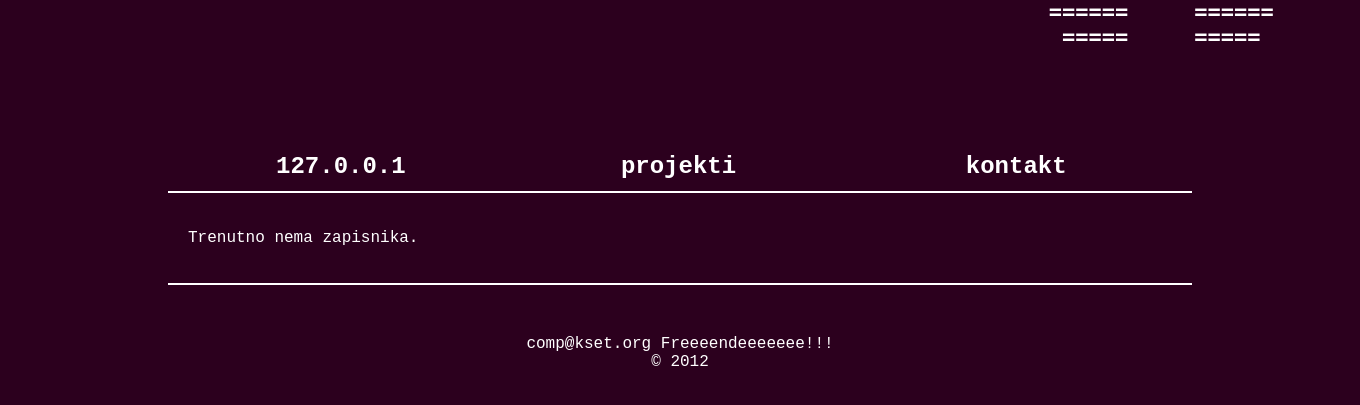
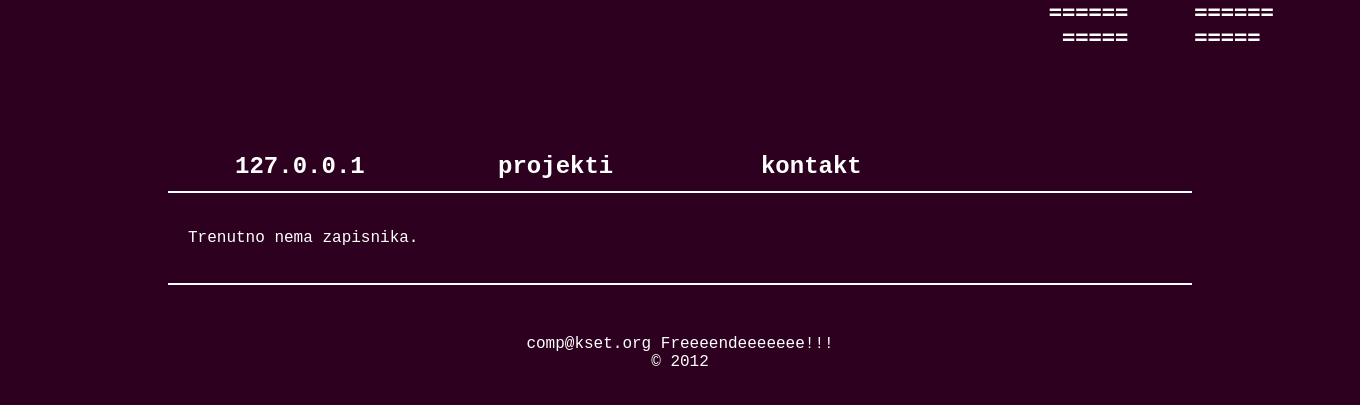
Before and after one commit to morrigan/comp-kset-org, a Django app: page /zapisnici/ in a window 1360 px wide. Shown: the part 246-651 px from the top of the page. Run offline with Django 3.2, Linux system fonts and the light colour scheme; data that the repository does not hold is empty.

Commit message:
Changed menu item width to accomodate 4 items

```diff
--- a/comp/comp/static/style.css
+++ b/comp/comp/static/style.css
@@ -72,7 +72,7 @@ p img {
     margin-bottom: 2px;
     padding: 5px;
     float: left;
-    width: 32%;
+    width: 24%;
     -webkit-border-top-left-radius: 10px;
     -webkit-border-top-right-radius: 10px;
     font-weight: bolder;
```
